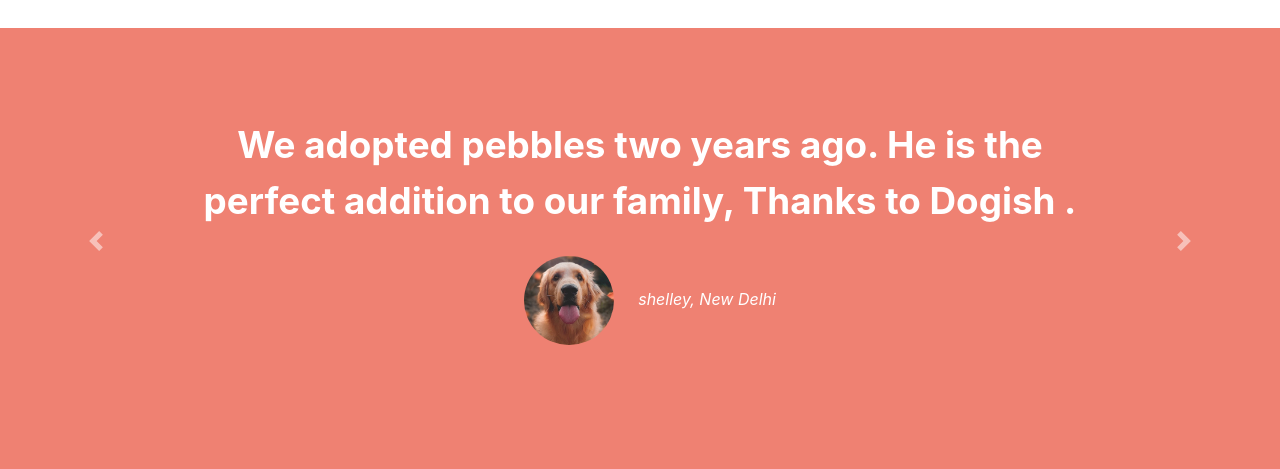
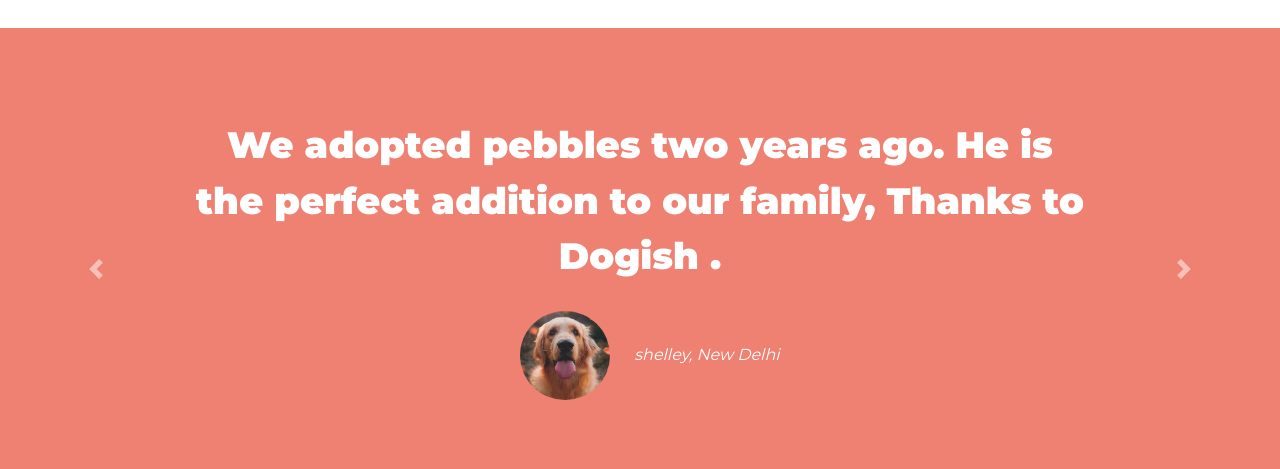
Before and after one commit to vivek-negi2000/dogish, a plain HTML site: page index.html in a window 1280 px wide. Shown: the part 1070-1539 px from the top of the page. Drawn offline with nearby package versions, Linux system fonts and the light colour scheme.

Commit message:
Update styles.css

```diff
--- a/styles.css
+++ b/styles.css
@@ -1,5 +1,5 @@
 body {
-  /* font-family: 'Montserrat'; */
+  font-family: 'Montserrat';
 }
 .start{
   font-weight: 800;
@@ -11,7 +11,7 @@ h1, h3, h4, h5, h6 {
 }
 
 h2 {
-    /* font-family: 'Montserrat', sans-serif; */
+     font-family: 'Montserrat', sans-serif;
   font-weight: bold;
   font-size: 2.3rem;
   line-height: 1.5;
```
